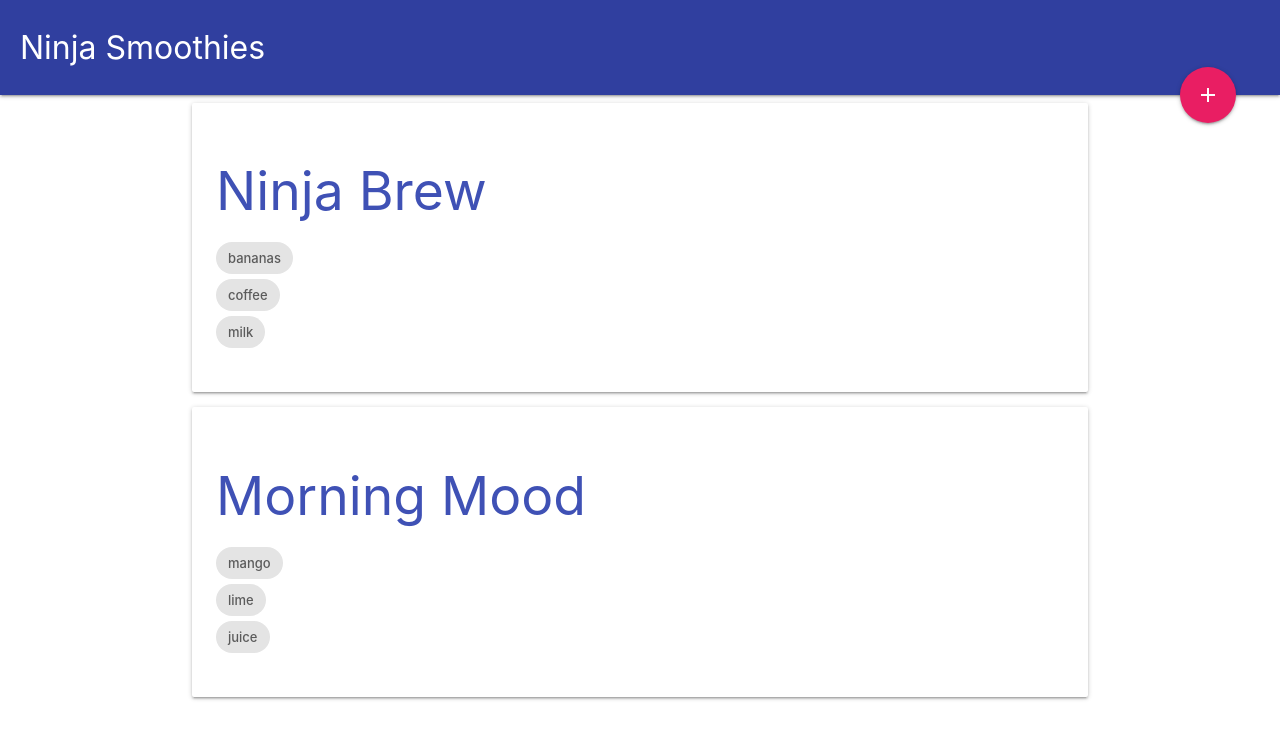
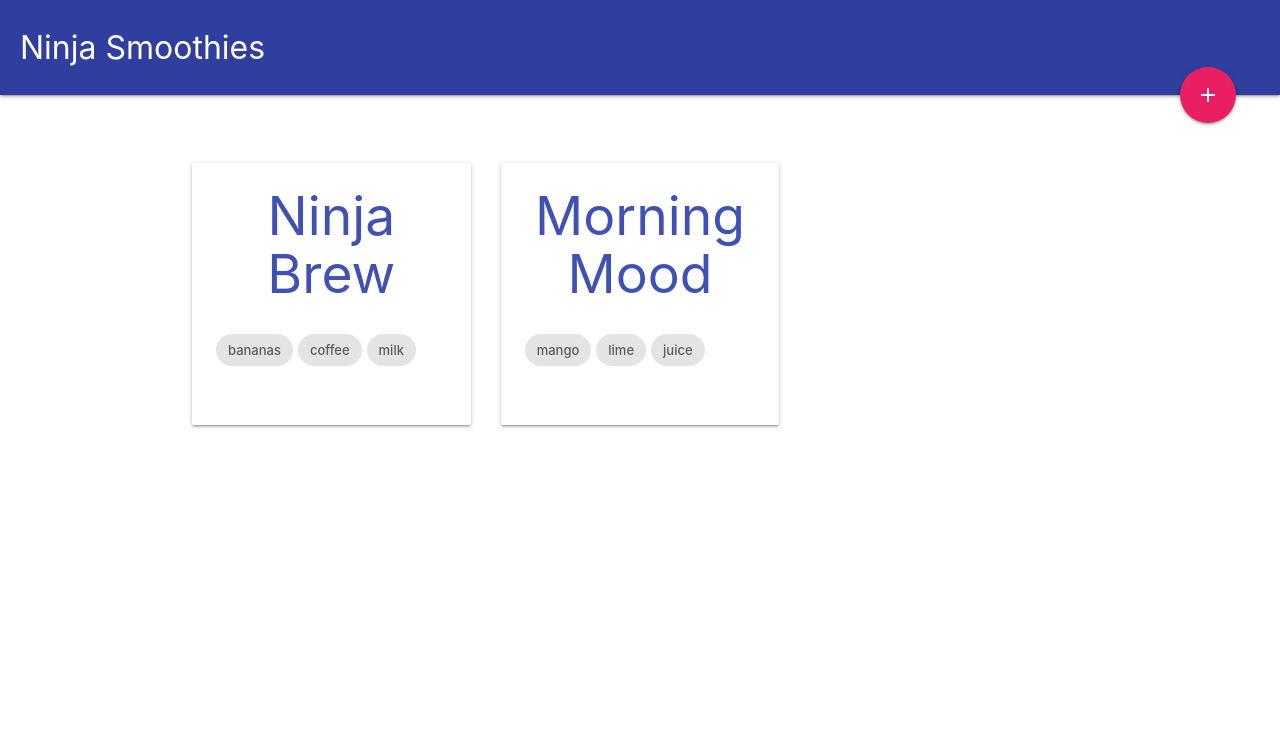
Before and after one commit to Altyptico/ninja-smoothies, a Vue app: page / in a window 1280 px wide. Shown: the top 738 px of the page. Built offline with nearby package versions, Linux system fonts and the light colour scheme.

Commit message:
added styling to cards in index component

```diff
--- a/src/components/Index.vue
+++ b/src/components/Index.vue
@@ -28,6 +28,24 @@
 </script>
 
 <!-- Add "scoped" attribute to limit CSS to this component only -->
-<style scoped>
+<style>
+.index{
+  display: grid;
+  grid-template-columns: 1fr 1fr 1fr;
+  grid-gap: 30px;
+  margin-top: 60px;
+}
+.index h2{
+  font-size: 1.8 em;
+  text-align: center;
+  margin-top: 0;
+}
+
+.index .ingredients{
+  margin: 30px auto;
+}
+.index .ingredients li {
+  display:inline-block;
+}
 
 </style>
```
